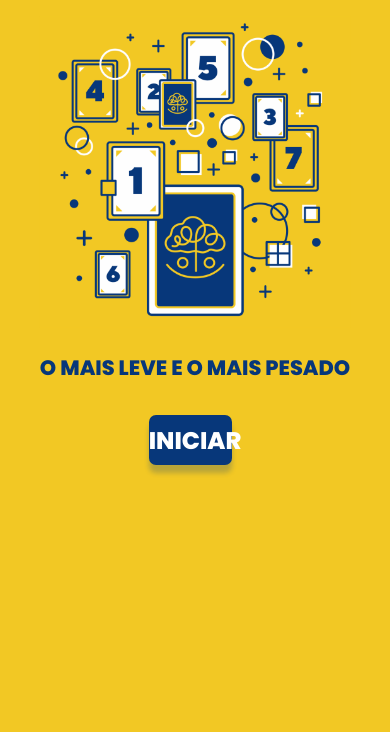
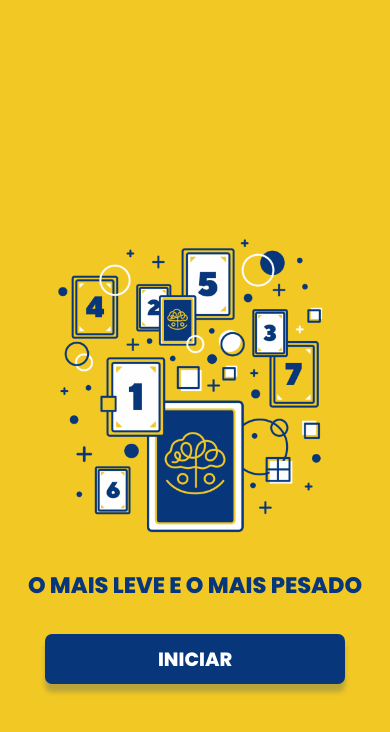
Before and after one commit to Marcos-Vinicius9/sorting-plugged-computing-web, a React app: page / in a window 390 px wide. Built offline with nearby package versions, Linux system fonts and the light colour scheme.

Commit message:
responsividade da tela inicial

```diff
--- a/src/screens/Home/home.module.css
+++ b/src/screens/Home/home.module.css
@@ -10,8 +10,10 @@
 }
 
 .container {
+  display: flex;
+  justify-content: center;
+  align-items: center;
   height: 100vh;
-  width: 100%;
   background-color: #F2C824;
 }
 
@@ -21,6 +23,7 @@
     justify-content: center;
     align-items: center;
     flex-direction: column;
+
   }
 
   .title{
@@ -49,16 +52,40 @@
     width: 35%;
   }
 
-  @media screen and (max-width: 768px) {
-  .container div img {
-    width: 80%;
+  @media(max-width: 1320px) {
+    .container div img {
+      margin-top: 6rem;
+      width: 50%;
+    }
   }
 
-  .title {
-    font-size: 1.3rem;
+  @media(max-width: 1198px) {
+    .container div img {
+      margin-top: 6rem;
+      width: 70%;
+    }
   }
 
-  .btn {
-    width: 90%;
+  @media(max-width: 994px) {
+    .container div img {
+      margin-top: 6rem;
+      width: 70%;
+    }
   }
-}
+
+  @media(max-width: 777px) {
+
+    .container div img {
+      margin-top: 6rem;
+      width: 80%;
+    }
+
+    .title {
+      font-size: 1.4rem;
+    }
+
+    .btn {
+      width: 300px;
+      font-size: 1.2rem;
+    }
+  }
```
